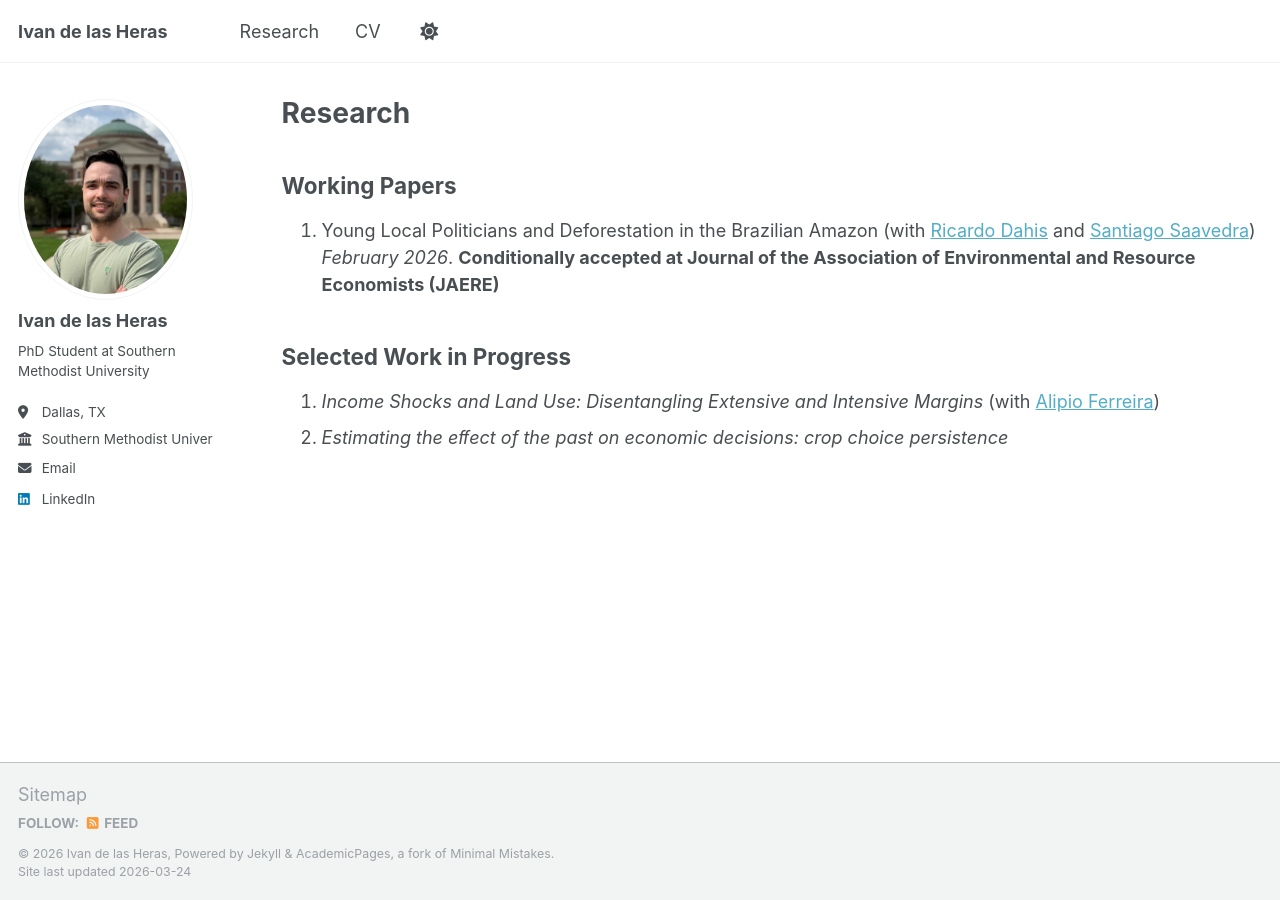
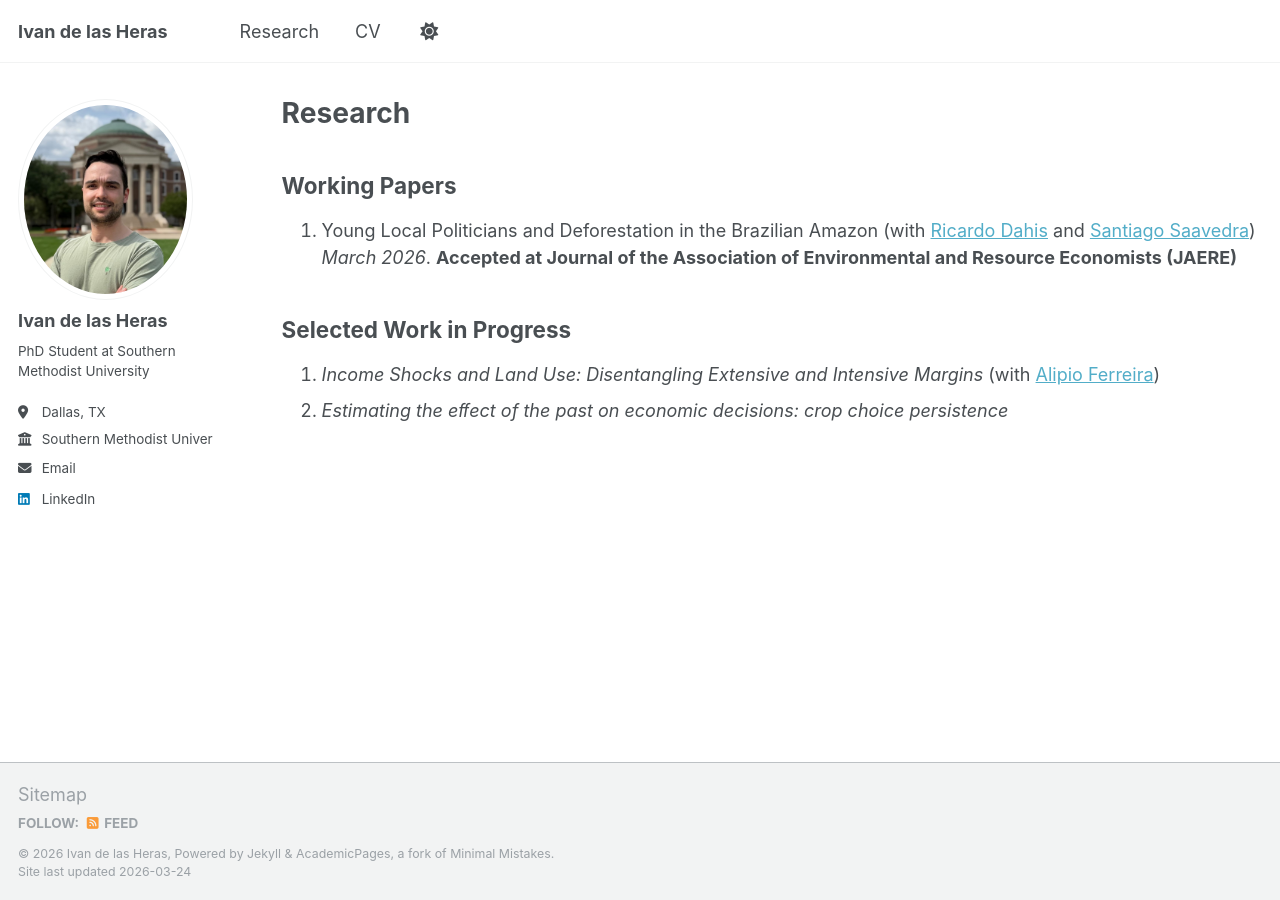
Before and after one commit to ivandelasheras/ivandelasheras.github.io, a Jekyll site: the page built from _pages/publications.md, in a window 1280 px wide. Built offline with Jekyll 4.4.1, drawn with Linux system fonts in a browser that asks for light colours.

Commit message:
update research

```diff
--- a/_pages/publications.md
+++ b/_pages/publications.md
@@ -11,7 +11,7 @@ author_profile: true
 
 ## Working Papers
 
-1. Young Local Politicians and Deforestation in the Brazilian Amazon (with [Ricardo Dahis](https://www.ricardodahis.com) and [Santiago Saavedra](https://sites.google.com/view/santiago-saavedra)) _February 2026_. **Conditionally accepted at Journal of the Association of Environmental and Resource Economists (JAERE)**
+1. Young Local Politicians and Deforestation in the Brazilian Amazon (with [Ricardo Dahis](https://www.ricardodahis.com) and [Santiago Saavedra](https://sites.google.com/view/santiago-saavedra)) _March 2026_. **Accepted at Journal of the Association of Environmental and Resource Economists (JAERE)**
 
 ## Selected Work in Progress
 
```
Also changed, not shown: 3 other files.
